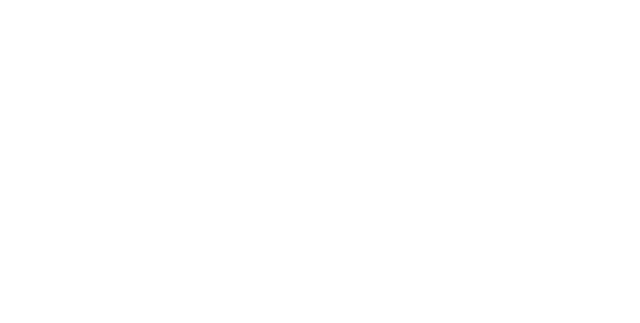
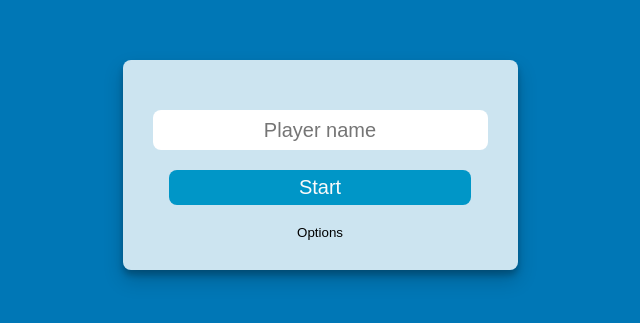
Before and after one commit to arttuhar/triviaGame, a Vue app: page / in a window 1280 px wide. Shown: the part 235-558 px from the top of the page, without its empty margins (320-960 px from the left). Built offline with nearby package versions, Linux system fonts and the light colour scheme.

Commit message:
FEAT: Add start screen layout

```diff
--- a/src/App.vue
+++ b/src/App.vue
@@ -5,9 +5,14 @@ import ResultsScreen from './components/ResultsScreen.vue';
 </script>
 
 <template>
-
+    <StartScreen />
 </template>
 
 <style>
+    * {
+        margin: 0;
+        padding: 0;
+        box-sizing: border-box;
+    }
 
 </style>
--- a/src/components/StartScreen.vue
+++ b/src/components/StartScreen.vue
@@ -1,11 +1,79 @@
 <script setup>
-
+    import { ref } from 'vue';
+    const toggleOptions = ref(false);
 </script>
 
 <template>
-
+    <div class="startScreen">
+        <div class="startInputs">
+            <input type="text" class="startInput" placeholder="Player name">
+            <button class="startButton">Start</button>
+            <button @click="toggleOptions = !toggleOptions" class="optionsButton">Options</button>
+            <div v-show="toggleOptions">
+                <select class="options"></select>
+                <select class="options"></select>
+                <select class="options"></select>
+            </div>
+        </div>
+    </div>
 </template>
 
 <style scoped>
-
+    .startScreen {
+        display: flex;
+        justify-content: center;
+        align-items: center;
+        height: 100vh;
+        background-color: #0077b6;
+    }
+    .startInputs {
+        display: flex;
+        flex-direction: column;
+        align-items: center;
+        justify-content: center;
+        background-color: rgb(255, 255, 255,0.8);
+        border-radius: 8px;
+        padding: 30px;
+        box-shadow: 0 10px 20px rgba(0,0,0,0.19), 0 5px 6px rgba(0,0,0,0.23);
+    }
+    .startInput {
+        width: 100%;
+        height: 40px;
+        margin: 20px;
+        border-radius: 8px;
+        border: none;
+        font-size: 20px;
+        padding: 10px 15px;
+        text-align: center;
+    }
+    .startInput:focus {
+        outline: none;
+    }
+    .startButton {
+        width: 90%;
+        margin: 0 20px 20px 20px;
+        height: 35px;
+        border: none;
+        border-radius: 8px;
+        font-size: 20px;
+        cursor: pointer;
+        background-color: #0096c7;
+        color: #fafafa;
+    }
+    .startButton:hover {
+        background-color: #00b4d8;
+    }
+    .optionsButton {
+        border: none;
+        background-color: transparent;
+        cursor: pointer;
+    }
+    .options {
+        width: 80%;
+        height: 25px;
+        margin: 10px;
+    }
+    .options:focus {
+        outline: none;
+    }
 </style>
```
